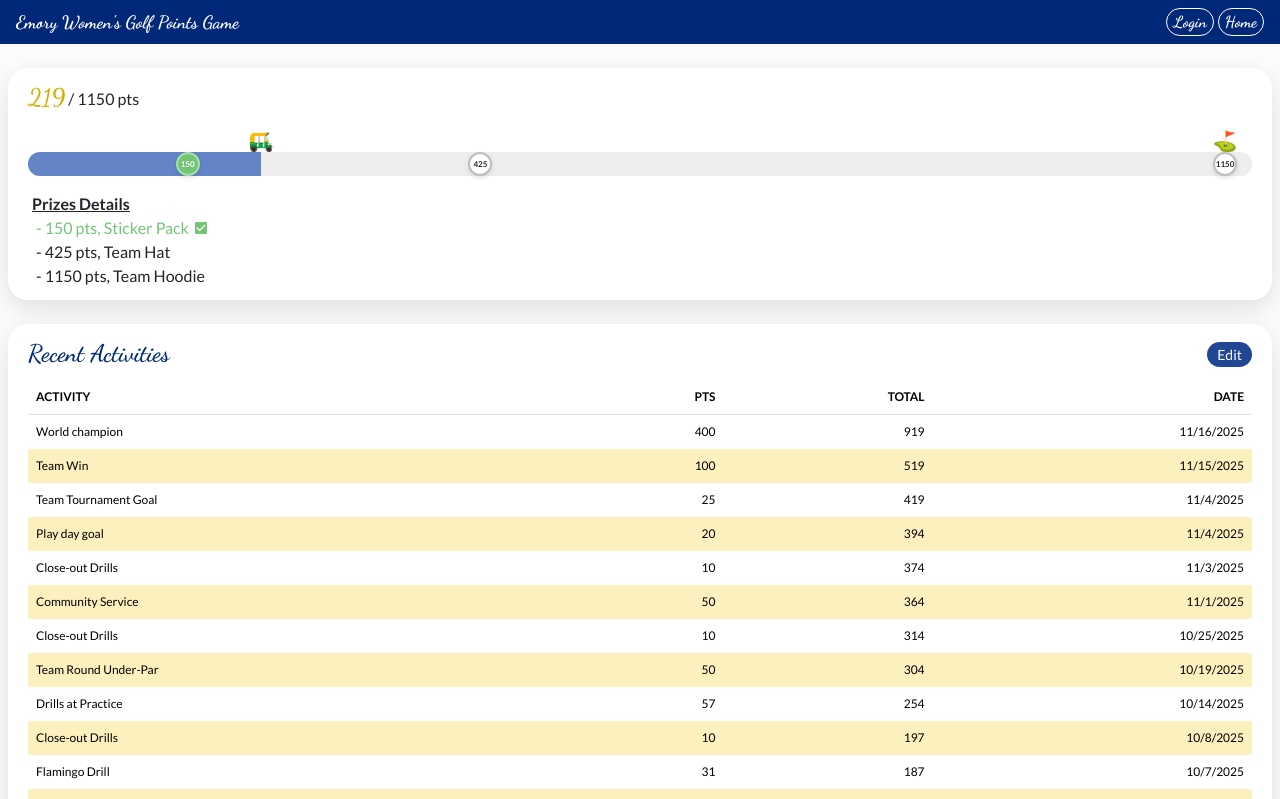
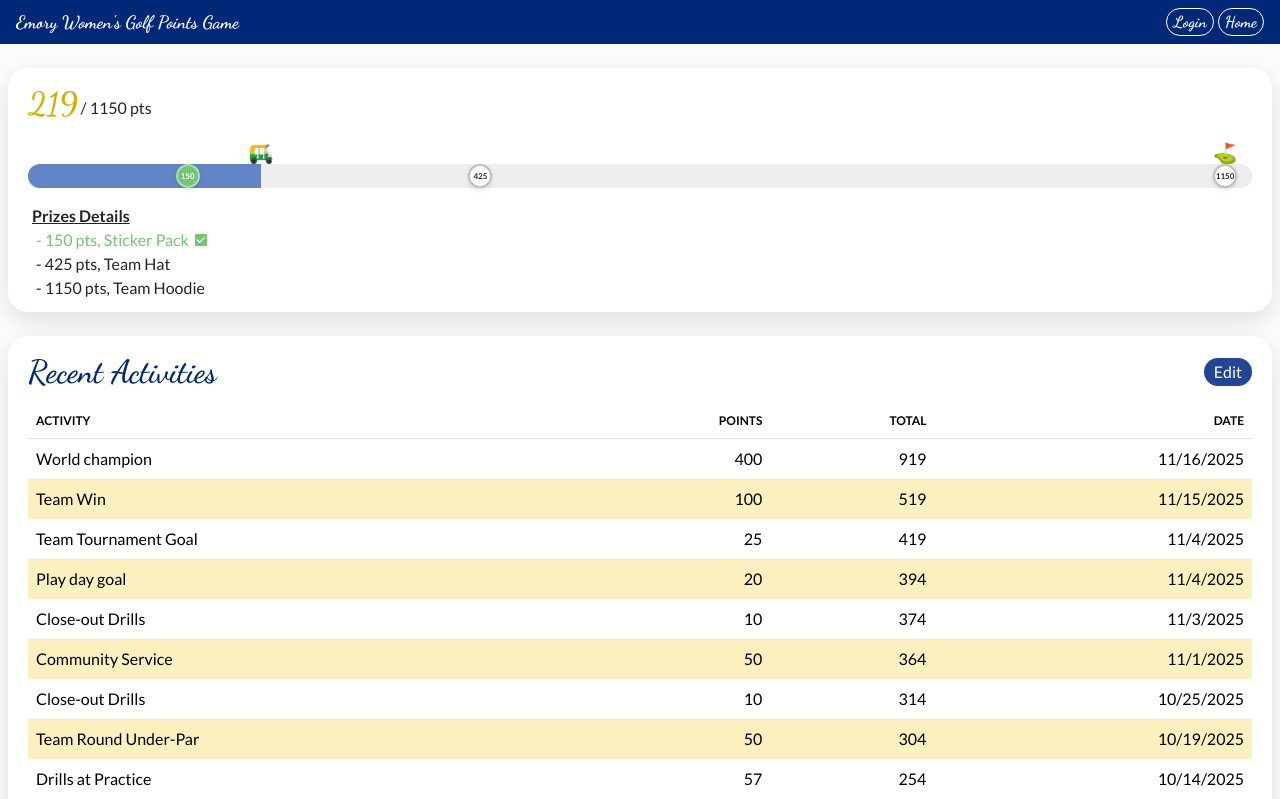
Before and after one commit to Z1M000/EwgWeb2.0, a React (Vite) app in the folder frontend/ewgweb2.0/: page / in a window 1280 px wide. Shown: the top 799 px of the page. Built offline with nearby package versions, Linux system fonts and the light colour scheme.

Commit message:
font size change

```diff
--- a/frontend/ewgweb2.0/src/components/RecentActivities.css
+++ b/frontend/ewgweb2.0/src/components/RecentActivities.css
@@ -3,7 +3,7 @@
 }
 
 .small-text {
-  font-size: 12px;
+  font-size: 16px;
   color: var(--off-black) !important;
 }
 
@@ -15,7 +15,7 @@
 
 .ra-edit-btn {
   padding: 2px 10px;
-  font-size: 14px;
+  font-size: 16px;
   background-color: var(--secondary-blue);
   color: var(--white);
   border: none;
@@ -32,7 +32,7 @@
   align-items: center;
   justify-content: center;
   transform: translate(0%, 10%);
-  font-size: 14px;
+  font-size: 18px;
 
   color: var(--pink);
 
@@ -46,9 +46,14 @@
   background: rgba(0, 0, 0, 0.06);
 }
 
+.ra-th-text {
+  font-size: 12px;
+}
+
 .ra-add-row td {
   background: transparent !important;
   padding-top: 10px;
+  color: var(--off-black);
 }
 
 .ra-add-btn {
--- a/frontend/ewgweb2.0/src/components/RecentActivities.tsx
+++ b/frontend/ewgweb2.0/src/components/RecentActivities.tsx
@@ -197,11 +197,11 @@ const RecentActivities = () => {
 
       <div className="table-responsive small-text mt-2">
         <table className="table table-borderless align-middle ra-table">
-          <thead className="border-bottom">
+          <thead className="border-bottom ra-th-text">
             <tr>
               {isEditing && <th></th>}
               <th>ACTIVITY</th>
-              <th className="text-end text-nowrap">PTS</th>
+              <th className="text-end text-nowrap">POINTS</th>
               <th className="text-end text-nowrap">TOTAL</th>
               <th className="text-end text-nowrap">DATE</th>
             </tr>
--- a/frontend/ewgweb2.0/src/index.css
+++ b/frontend/ewgweb2.0/src/index.css
@@ -33,7 +33,7 @@ body {
 
 .title {
   font-family: var(--title-font);
-  font-size: 24px;
+  font-size: 32px;
   color: var(--navy);
   font-weight: 600;
 }
```
